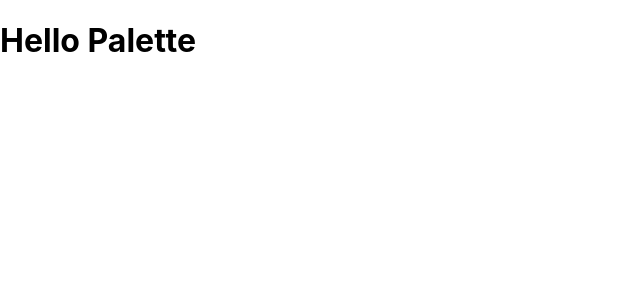
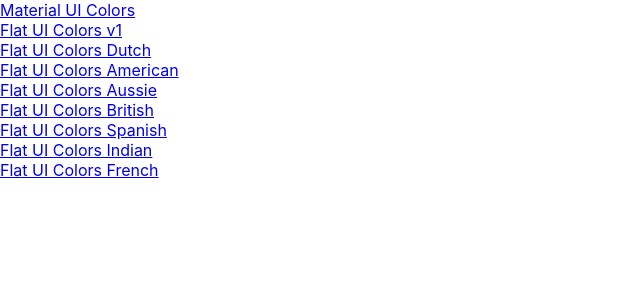
Before and after one commit to Nnaji-Victor/colorful, a React (Create React App) app: page / in a window 1280 px wide. Shown: the top 300 px of the page, without its empty margins (0-640 px from the left). Built offline with nearby package versions, Linux system fonts and the light colour scheme; a web font is replaced by a local one.

Commit message:
add palletlist routes

```diff
--- a/src/App.js
+++ b/src/App.js
@@ -3,14 +3,15 @@ import Palette from './components/Palette';
 import SeedColors from './components/SeedColors';
 import {generatePalette} from './components/ColorHelper';
 import {Route, Switch} from 'react-router-dom';
+import PaletteList from './PaletteList';
 
 const findPalette = (id) => SeedColors.find( palette => palette.id === id);
 
 function App() {
   return (
     <Switch>
-      <Route exact path="/" render={() => <h1>Hello Palette</h1>} />
-  <Route exact path="/palette/:id" render={(routeProps) => <Palette palette={generatePalette(findPalette(routeProps.match.params.id))} />}/>
+      <Route exact path="/" render={() => <PaletteList palettes={SeedColors}/>} />
+      <Route exact path="/palette/:id" render={(routeProps) => <Palette palette={generatePalette(findPalette(routeProps.match.params.id))} />}/>
     </Switch>
     // <div className="App">
     //   <Palette palette={generatePalette(SeedColors[4])}/>
--- /dev/null
+++ b/src/PaletteList.js
@@ -0,0 +1,16 @@
+import React from 'react';
+import {Link} from 'react-router-dom';
+
+const PaletteList = ({palettes}) => {
+    return (
+        <div>
+            {palettes.map( palette => (
+                <Link to={`/palette/${palette.id}`}>
+                    <div>{palette.paletteName}</div>
+                </Link>
+            ))}
+        </div>
+    );
+}
+
+export default PaletteList;
--- a/src/components/Navbar.js
+++ b/src/components/Navbar.js
@@ -2,6 +2,7 @@ import React, {useState} from 'react';
 import Slider from 'rc-slider';
 import 'rc-slider/assets/index.css';
 import './Navbar.css';
+import {Link} from 'react-router-dom';
 import MenuItem from '@material-ui/core/MenuItem';
 import Select from '@material-ui/core/Select';
 import Snackbar from '@material-ui/core/Snackbar';
@@ -31,7 +32,7 @@ const Navbar = ({level, changeLevel, handleChange}) => {
     return (
         <header className="Navbar">
             <div className="logo">
-                <a href="#">ColorFul</a>
+                <Link to ="/" >ColorFul</Link>
             </div>
             <span>Value: {level}</span>
             <div className="slider-container">
--- a/src/components/Palette.css
+++ b/src/components/Palette.css
@@ -25,7 +25,7 @@
 }
 .slider{
     width: 340px;
-    margin: 0 10px;
+    margin: 0 22px;
     display: inline-block;
 }
 
```
